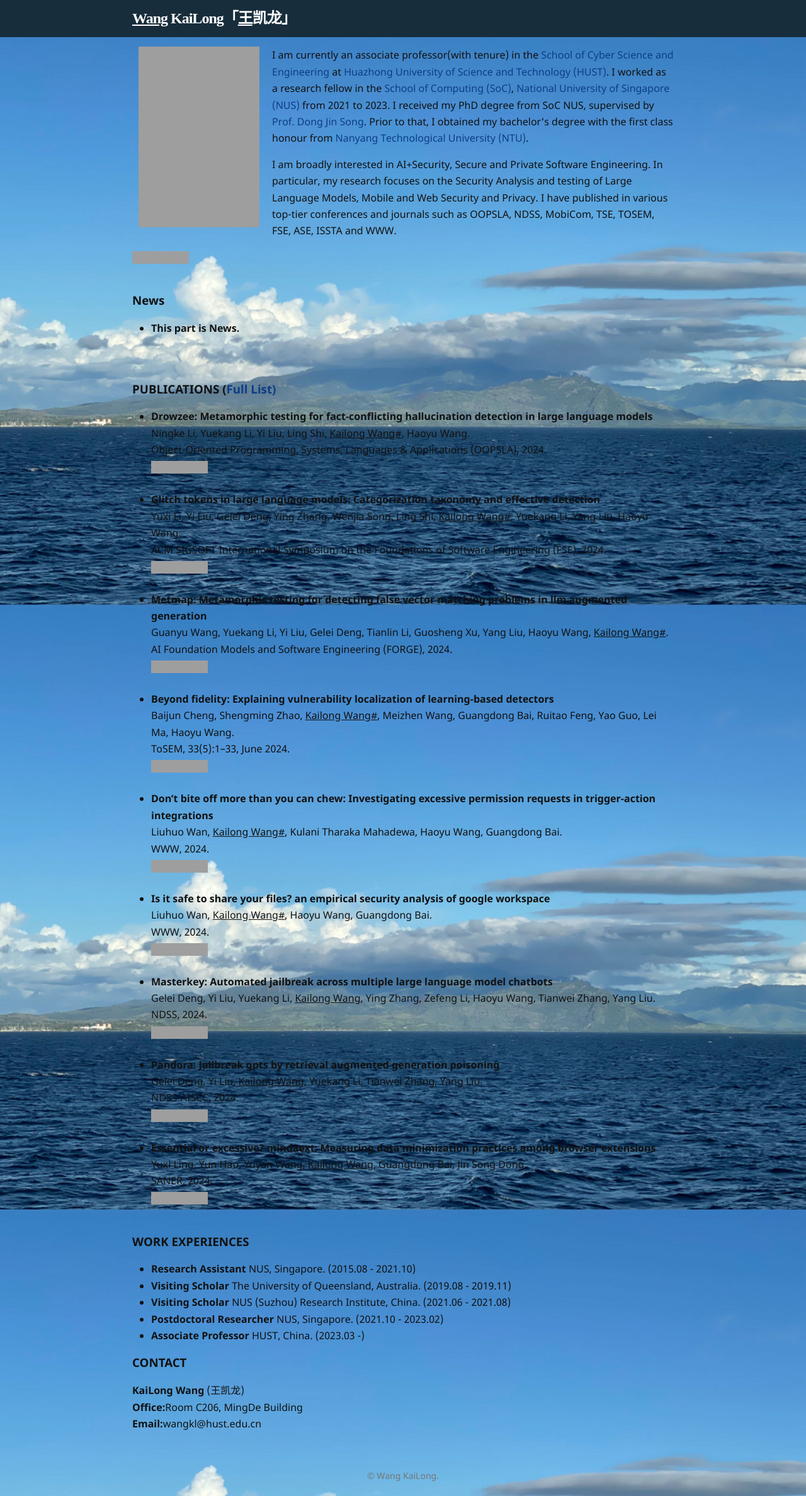
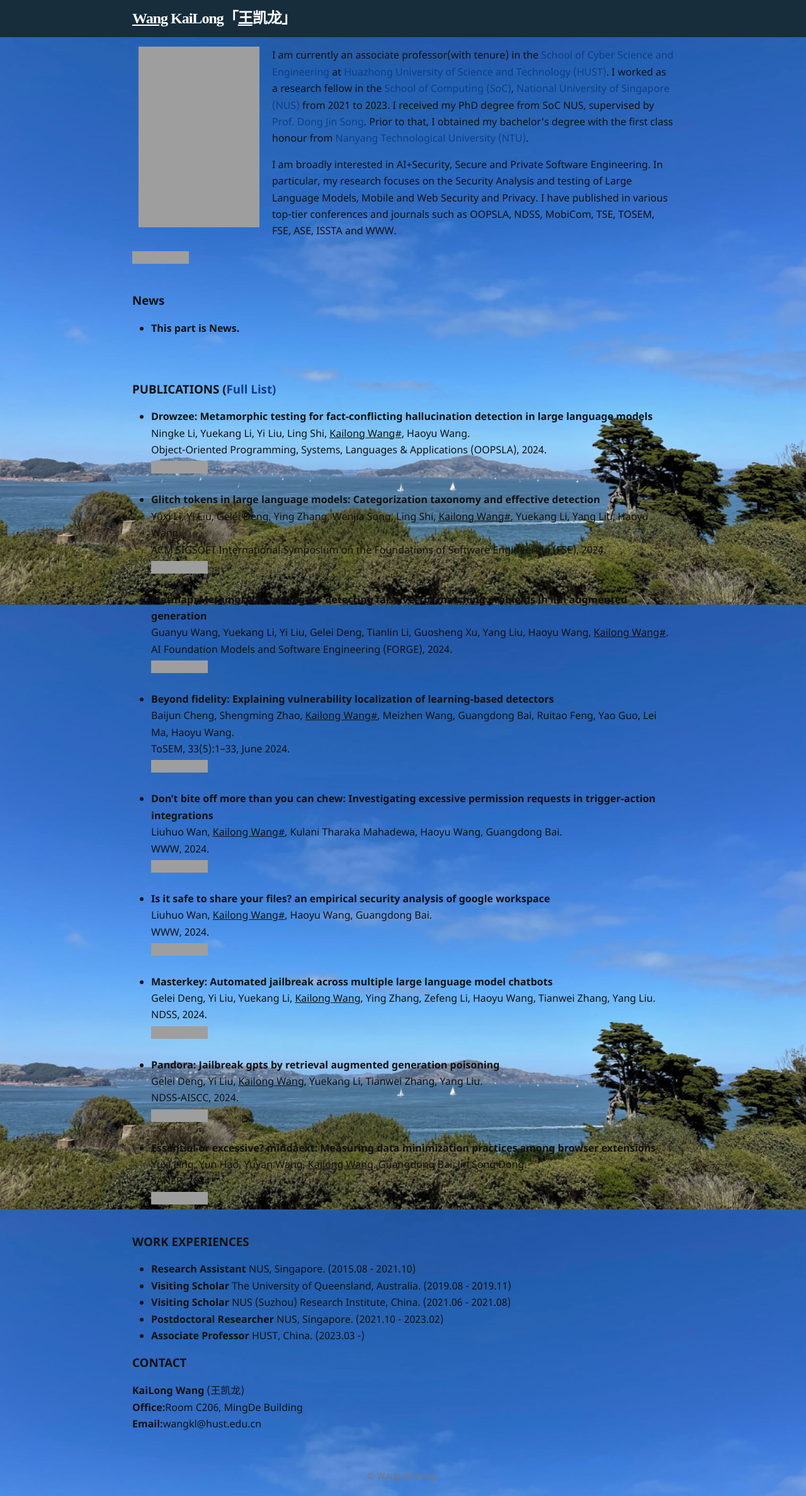
Before and after one commit to izZCrown/izZCrown.github.io, a Jekyll site: the page built from index.html, in a window 1280 px wide. Shown: the whole page at 63% size. Built offline with Jekyll 4.4.1, drawn with Linux system fonts in a browser that asks for light colours; some web fonts are replaced; grey boxes are pictures that could not be loaded.

Commit message:
Initial commit

```diff
--- a/index.html
+++ b/index.html
@@ -5,7 +5,7 @@
 <div class='other-pages'>
 <style>
   body {
-    background-image: url('/assets/images/bg3.jpg');
+    background-image: url('/assets/images/bg2.jpg');
     background-size: cover;
     background-position: center;
     background-repeat: no-repeat;
```
